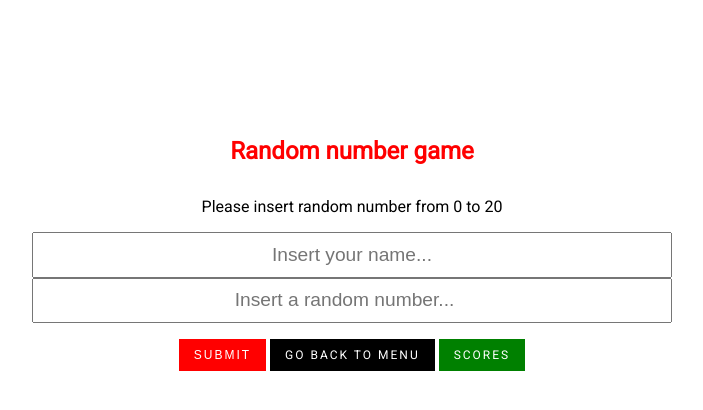
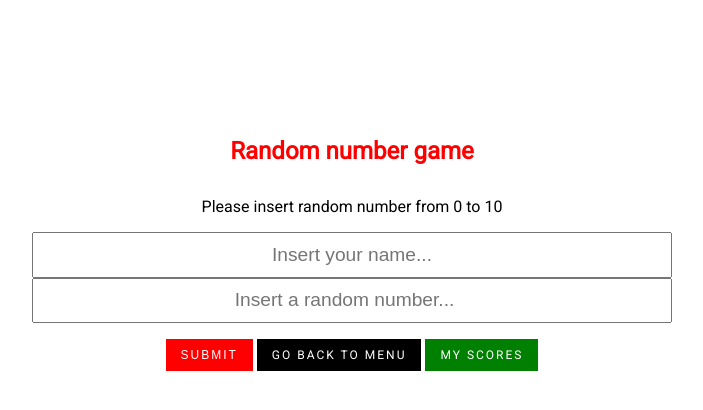
Before and after one commit to AndreaKlenovsek/numGame, a Flask app: template templates/game.html in a window 1280 px wide. Shown: the part 154-564 px from the top of the page, without its empty margins (288-991 px from the left). Run offline with Flask 2, Linux system fonts and the light colour scheme; the template is opened without the code that fills it, so the values that code supplies are empty.

Commit message:
randomThirteen

```diff
--- a/templates/game.html
+++ b/templates/game.html
@@ -8,14 +8,14 @@
 </head>
 <body>
 <h1 class="main-title">Random number game</h1>
-<p>Please insert random number from 0 to 20</p>
+<p>Please insert random number from 0 to 10</p>
 <form method="post" action="/game">
     <input type="text" name="name" placeholder="Insert your name..." value={{name}}>
     <input type="number" name="secret_number" placeholder="Insert a random number...">
     <div class="btn-spacing">
         <button type="submit" class="btn submit">SUBMIT</button>
         <a href="/" class="btn back">Go back to menu</a>
-        <a href="/scores" class="btn see_scores">Scores</a>
+        <a href="/scores" class="btn see_scores">My Scores</a>
     </div>
 </form>
 </body>
--- a/templates/index.html
+++ b/templates/index.html
@@ -10,7 +10,7 @@
 <body>
 <h1 class="main-title">Random number game</h1>
   <form method="post" action="/" class="main">
-      <p>Would you like to <span class="new">A)</span> start a <span class="new">new game</span> or <span class="view_scores">B)</span> see <span class="view_scores">your scores?</span></p>
+      <p>Would you like to <span class="new">A)</span> start a <span class="new">new game</span> or <span class="view_scores">B)</span> see <span class="view_scores">total scores?</span></p>
         <input type="text" name="game_choice" placeholder="Insert A or B...">
         <button type="submit" class="btn submit">SUBMIT</button>
     </form>
--- a/templates/scores.html
+++ b/templates/scores.html
@@ -11,7 +11,7 @@
     {% if name is string %}
     {{name}}
     {% else %}
-    {{name|join(', ') }}{% endif %}, total scores are:</p>
+    {{name|join(', ') }}{% endif %} total scores are:</p>
 <div class="score-table">
 <ul>
     <p>Attempts</p>
```
